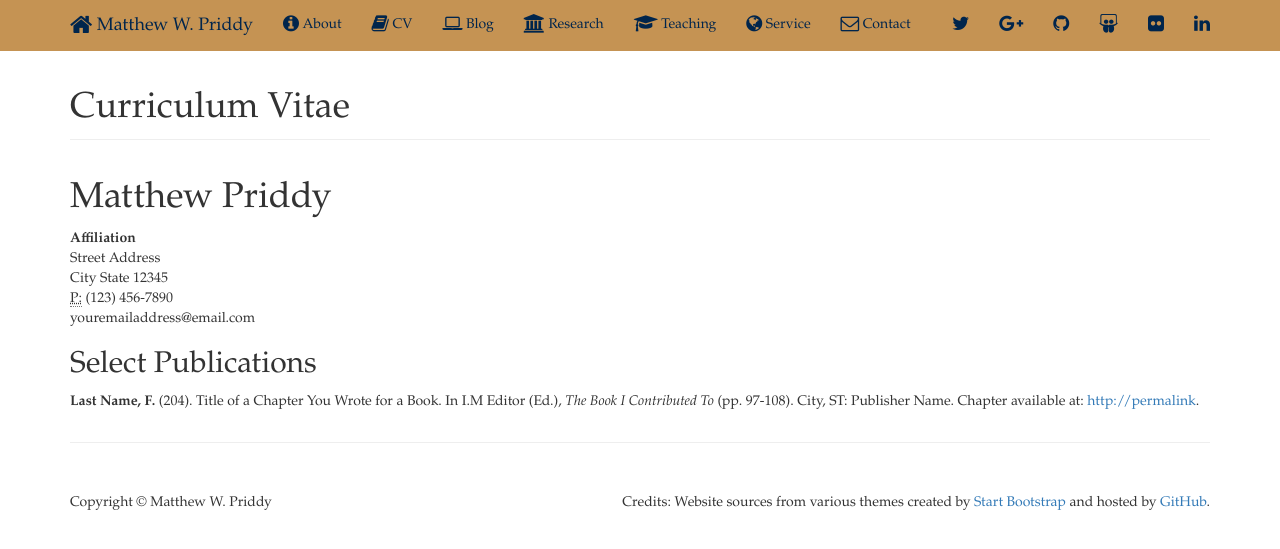
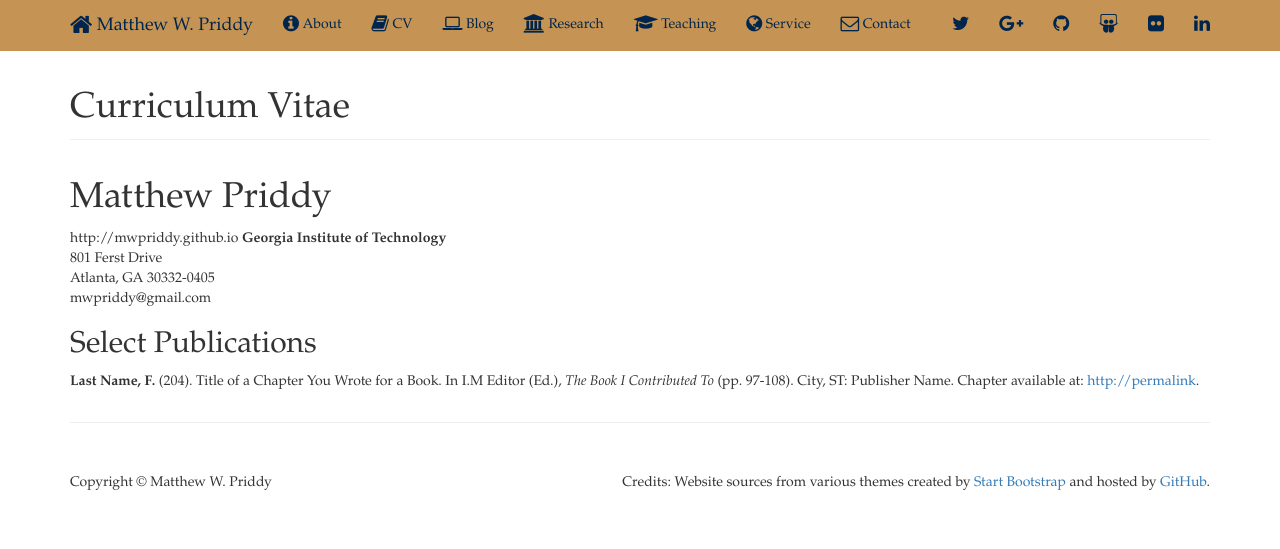
Before and after one commit to mwpriddy/mwpriddy.github.io, a Jekyll site: the page built from cv/index.html, in a window 1280 px wide. Shown: the top 549 px of the page. Built offline with Jekyll 4.4.1, drawn with Linux system fonts in a browser that asks for light colours; nearby versions of some CDN libraries; comment, search, counter and statistics services are not loaded.

Commit message:
update contact information

```diff
--- a/cv/index.html
+++ b/cv/index.html
@@ -12,11 +12,12 @@ title: Curriculum Vitae
 	<!-- 	<a href="#" class="download" title="Download CV as PDF">Download CV</a>	-->
 		<h1>Matthew Priddy</h1>
 		<address>
-		<strong>Affiliation</strong><br>
-		Street Address<br>
-		City State 12345<br>
-		<abbr title="phone">P:</abbr> (123) 456-7890<br>
-		<span class="obfuscate">youremailaddress@email.com</span>
+		http://mwpriddy.github.io
+		<strong>Georgia Institute of Technology</strong><br>
+		801 Ferst Drive<br>
+		Atlanta, GA 30332-0405<br>
+	<!--	<abbr title="phone">P:</abbr> (123) 456-7890<br> -->
+		<span class="obfuscate">mwpriddy@gmail.com</span>
 		</address>
 
 		<h2>Select Publications</h2>
```
